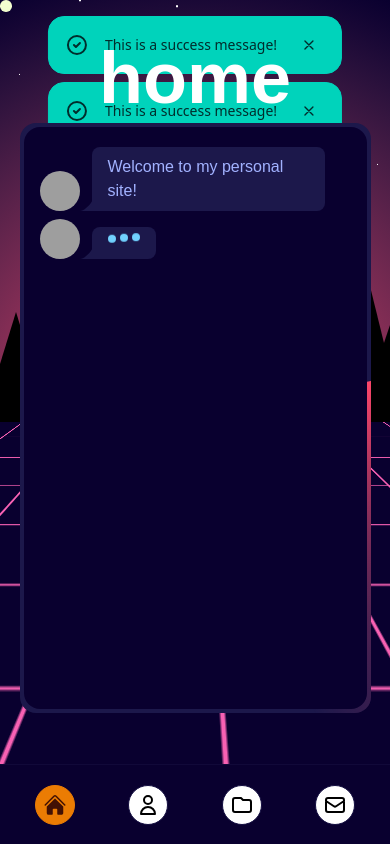
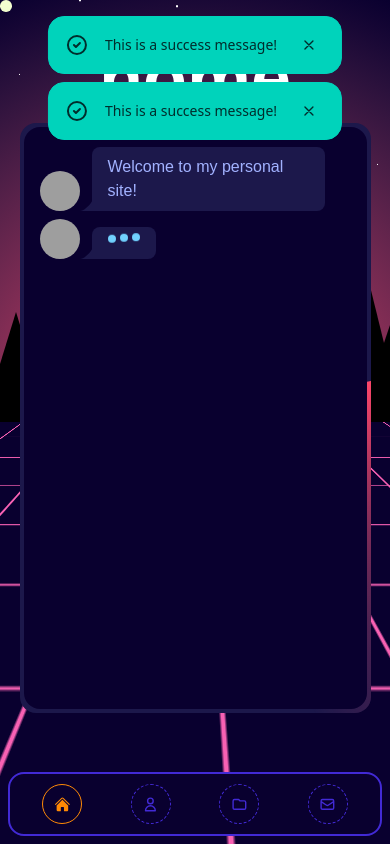
Before and after one commit to Lidzfreak3000/Portfolio, a React (Vite) app: page / in a window 390 px wide. Built offline with nearby package versions, Linux system fonts and the light colour scheme; grey boxes are pictures that could not be loaded; a web font is replaced by a local one.

Commit message:
Mobile optimized scroll indicator

```diff
--- a/src/components/alerts/AlertsContainer.jsx
+++ b/src/components/alerts/AlertsContainer.jsx
@@ -8,7 +8,7 @@ function AlertsContainer(props) {
     const { alerts, removeAlert } = useContext(AlertContext);
 
     return (
-        <div id="alerts-container" className="toast toast-top toast-center">
+        <div id="alerts-container" className="toast toast-top toast-center z-10">
             {alerts.map((alert) => (
                 <Alert
                     key={alert.id}
--- a/src/components/scrollIndicator/ScrollIndicator.css
+++ b/src/components/scrollIndicator/ScrollIndicator.css
@@ -1,4 +1,4 @@
-.scroll-indicator {
+/* .scroll-indicator {
     position: fixed;
     width: 100vw;
     display: flex;
@@ -15,4 +15,4 @@
     position: absolute;
     border-radius: 50%;
     background: white;
-}
+} */
--- a/src/components/scrollIndicator/ScrollIndicator.jsx
+++ b/src/components/scrollIndicator/ScrollIndicator.jsx
@@ -2,47 +2,51 @@ import './ScrollIndicator.css'
 import React from 'react';
 
 function ScrollIndicator(props) {
-    const activeSectionBtn = "btn btn-active btn-circle btn-soft btn-accent"
-    const inactiveSectionBtn = "btn btn-circle btn-soft bg-white"
+    const activeSectionBtn = "btn btn-circle btn-outline btn-accent swap swap-rotate swap-active"
+    const inactiveSectionBtn = "btn btn-circle btn-dash btn-neutral swap swap-rotate"
 
     return (
-        <div className="md:scroll-indicator dock dock-xl place-content-evenly">
+        <div className="dock dock-md rounded-box bg-base-100 border-2 border-neutral mx-2 mb-2 w-auto">
             <div className="tooltip tooltip-accent" data-tip="home">
                 <a href="#home" className={props.visibileSection == "home" ? activeSectionBtn : inactiveSectionBtn}>
-                    {props.visibileSection == "home" ? <svg xmlns="http://www.w3.org/2000/svg" viewBox="0 0 24 24" fill="currentColor" className="w-6 h-6">
+                    <svg xmlns="http://www.w3.org/2000/svg" viewBox="0 0 24 24" fill="currentColor" className="size-[1.2em] swap-on">
                         <path d="M11.47 3.84a.75.75 0 011.06 0l8.69 8.69a.75.75 0 101.06-1.06l-8.689-8.69a2.25 2.25 0 00-3.182 0l-8.69 8.69a.75.75 0 001.061 1.06l8.69-8.69z" />
                         <path d="M12 5.432l8.159 8.159c.03.03.06.058.091.086v6.198c0 1.035-.84 1.875-1.875 1.875H15a.75.75 0 01-.75-.75v-4.5a.75.75 0 00-.75-.75h-3a.75.75 0 00-.75.75V21a.75.75 0 01-.75.75H5.625a1.875 1.875 0 01-1.875-1.875v-6.198a2.29 2.29 0 00.091-.086L12 5.43z" />
-                    </svg> : <svg xmlns="http://www.w3.org/2000/svg" fill="none" viewBox="0 0 24 24" stroke="black" className="w-6 h-6">
+                    </svg>
+                    <svg xmlns="http://www.w3.org/2000/svg" fill="none" viewBox="0 0 24 24" stroke="currentColor" className="size-[1.2em] swap-off">
                         <path strokeLinecap="round" strokeLinejoin="round" strokeWidth="2" d="M3 12l2-2m0 0l7-7 7 7M5 10v10a1 1 0 001 1h3m10-11l2 2m-2-2v10a1 1 0 01-1 1h-3m-6 0a1 1 0 001-1v-4a1 1 0 011-1h2a1 1 0 011 1v4a1 1 0 001 1m-6 0h6" />
-                    </svg>}
+                    </svg>
                 </a>
             </div>
             <div className="tooltip tooltip-accent" data-tip="about">
                 <a href="#about" className={props.visibileSection == "about" ? activeSectionBtn : inactiveSectionBtn}>
-                    {props.visibileSection == "about" ? <svg xmlns="http://www.w3.org/2000/svg" viewBox="0 0 24 24" fill="currentColor" className="w-6 h-6">
+                    <svg xmlns="http://www.w3.org/2000/svg" viewBox="0 0 24 24" fill="currentColor" className="size-[1.2em] swap-on">
                         <path fillRule="evenodd" d="M7.5 6a4.5 4.5 0 119 0 4.5 4.5 0 01-9 0zM3.751 20.105a8.25 8.25 0 0116.498 0 .75.75 0 01-.437.695A18.683 18.683 0 0112 22.5c-2.786 0-5.433-.608-7.812-1.7a.75.75 0 01-.437-.695z" clipRule="evenodd" />
-                    </svg> : <svg xmlns="http://www.w3.org/2000/svg" fill="none" viewBox="0 0 24 24" stroke="black" className="w-6 h-6">
+                    </svg>
+                    <svg xmlns="http://www.w3.org/2000/svg" fill="none" viewBox="0 0 24 24" stroke="currentColor" className="size-[1.2em] swap-off">
                         <path strokeLinecap="round" strokeLinejoin="round" strokeWidth="2" d="M16 7a4 4 0 11-8 0 4 4 0 018 0zM12 14a7 7 0 00-7 7h14a7 7 0 00-7-7z" />
-                    </svg>}
+                    </svg>
                 </a>
             </div>
             <div className="tooltip tooltip-accent" data-tip="projects">
                 <a href="#projects" className={props.visibileSection == "projects" ? activeSectionBtn : inactiveSectionBtn}>
-                    {props.visibileSection == "projects" ? <svg xmlns="http://www.w3.org/2000/svg" viewBox="0 0 24 24" fill="currentColor" className="w-6 h-6">
+                    <svg xmlns="http://www.w3.org/2000/svg" viewBox="0 0 24 24" fill="currentColor" className="size-[1.2em] swap-on">
                         <path d="M19.5 21a3 3 0 003-3v-4.5a3 3 0 00-3-3h-15a3 3 0 00-3 3V18a3 3 0 003 3h15zM1.5 10.146V6a3 3 0 013-3h5.379a2.25 2.25 0 011.59.659l2.122 2.121c.14.141.331.22.53.22H19.5a3 3 0 013 3v1.146A4.483 4.483 0 0019.5 9h-15a4.483 4.483 0 00-3 1.146z" />
-                    </svg> : <svg xmlns="http://www.w3.org/2000/svg" fill="none" viewBox="0 0 24 24" stroke="black" className="w-6 h-6">
+                    </svg>
+                    <svg xmlns="http://www.w3.org/2000/svg" fill="none" viewBox="0 0 24 24" stroke="currentColor" className="size-[1.2em] swap-off">
                         <path strokeLinecap="round" strokeLinejoin="round" strokeWidth="2" d="M3 7v10a2 2 0 002 2h14a2 2 0 002-2V9a2 2 0 00-2-2h-6l-2-2H5a2 2 0 00-2 2z" />
-                    </svg>}
+                    </svg>
                 </a>
             </div>
             <div className="tooltip tooltip-accent" data-tip="contact">
                 <a href="#contact" className={props.visibileSection == "contact" ? activeSectionBtn : inactiveSectionBtn}>
-                    {props.visibileSection == "contact" ? <svg xmlns="http://www.w3.org/2000/svg" viewBox="0 0 24 24" fill="currentColor" className="w-6 h-6">
+                    <svg xmlns="http://www.w3.org/2000/svg" viewBox="0 0 24 24" fill="currentColor" className="size-[1.2em] swap-on">
                         <path d="M1.5 8.67v8.58a3 3 0 003 3h15a3 3 0 003-3V8.67l-8.928 5.493a3 3 0 01-3.144 0L1.5 8.67z" />
                         <path d="M22.5 6.908V6.75a3 3 0 00-3-3h-15a3 3 0 00-3 3v.158l9.714 5.978a1.5 1.5 0 001.572 0L22.5 6.908z" />
-                    </svg> : <svg xmlns="http://www.w3.org/2000/svg" fill="none" viewBox="0 0 24 24" stroke="black" className="w-6 h-6">
+                    </svg>
+                    <svg xmlns="http://www.w3.org/2000/svg" fill="none" viewBox="0 0 24 24" stroke="currentColor" className="size-[1.2em] swap-off">
                         <path strokeLinecap="round" strokeLinejoin="round" strokeWidth="2" d="M3 8l7.89 5.26a2 2 0 002.22 0L21 8M5 19h14a2 2 0 002-2V7a2 2 0 00-2-2H5a2 2 0 00-2 2v10a2 2 0 002 2z" />
-                    </svg>}
+                    </svg>
                 </a>
             </div>
         </div>
```
